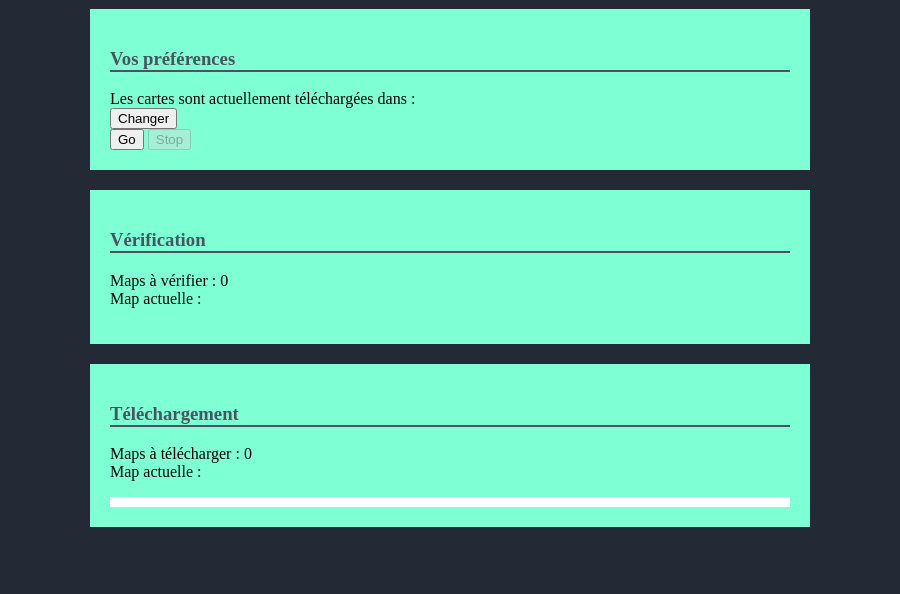
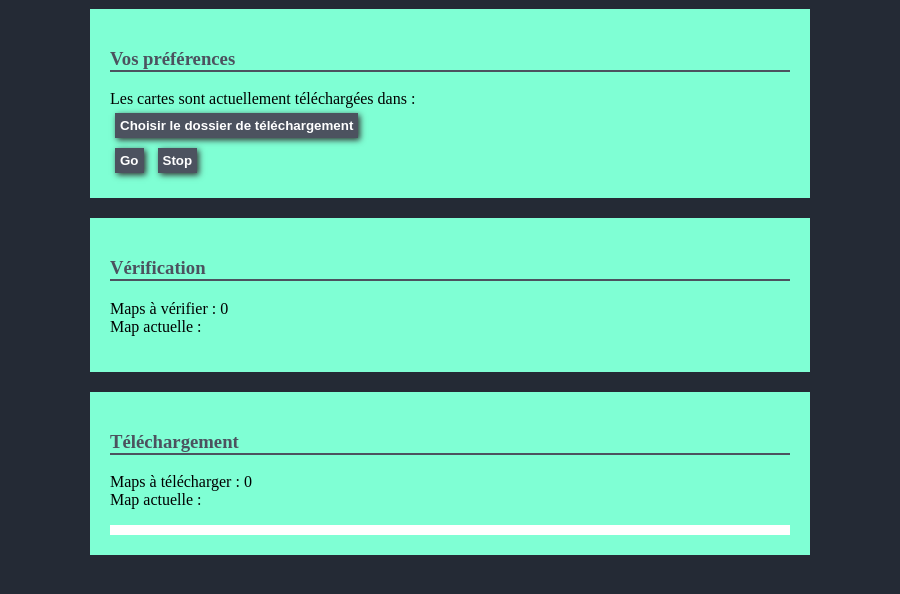
Before and after one commit to CsAcademie/mapat2, an Electron app: page src/index.html in a window 900 px wide. Shown: the part 120-714 px from the top of the page. Drawn offline with Linux system fonts and the light colour scheme.

Commit message:
Improve button style

```diff
--- a/package.json
+++ b/package.json
@@ -1,7 +1,7 @@
 {
   "name": "mapat2",
   "productName": "mapat2",
-  "version": "1.0.1",
+  "version": "1.0.2",
   "description": "Téléchargeur de maps",
   "main": "src/index.js",
   "scripts": {
--- a/src/index.html
+++ b/src/index.html
@@ -14,7 +14,7 @@
         <h3>Vos préférences</h3>
 
         Les cartes sont actuellement téléchargées dans : <span id="downloadPath"></span><br />
-        <button id="downloadPathButton">Changer</button>
+        <button id="downloadPathButton">Choisir le dossier de téléchargement</button>
         <input id="downloadPathInput" type="file" webkitdirectory style="display: none" />
 
         <br />
--- a/src/styles.css
+++ b/src/styles.css
@@ -57,3 +57,17 @@ h3 {
     height: 10px;
     background-color: #4c525f;
 }
+
+button {
+    background-color: #4c525f;
+    color: white;
+    font-weight: bold;
+    padding: 5px;
+    margin: 5px;
+    border: none;
+    box-shadow: 2px 2px 6px #323232;
+    cursor: pointer;
+}
+button:hover {
+    background-color: #4d72a2;
+}
--- a/src/worker.js
+++ b/src/worker.js
@@ -30,6 +30,11 @@ Worker.prototype = {
     },
 
     launchSync() {
+        if (window.appWorker.downloadPath === undefined || window.appWorker.downloadPath === null
+            || window.appWorker.downloadPath === '' || window.appWorker.downloadPath.length < 2) {
+            alert('Vous devez choisir un chemin valide pour télécharger les cartes.');
+            return;
+        }
         window.appWorker.addLog("Start synchronization");
         window.appWorker.startButton.disabled = true;
         window.appWorker.stopButton.disabled = false;
```
